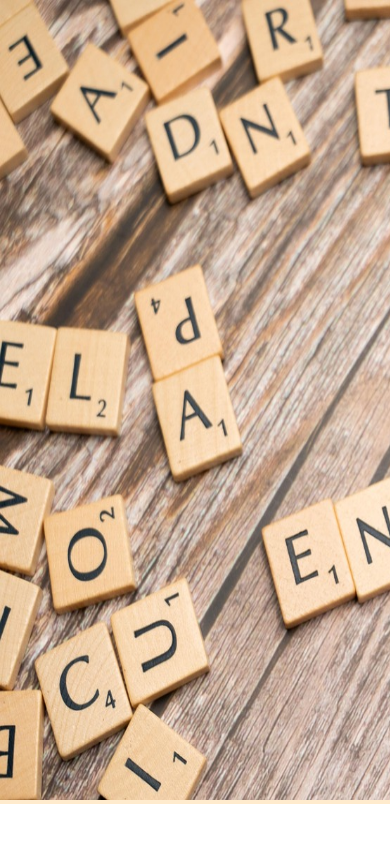
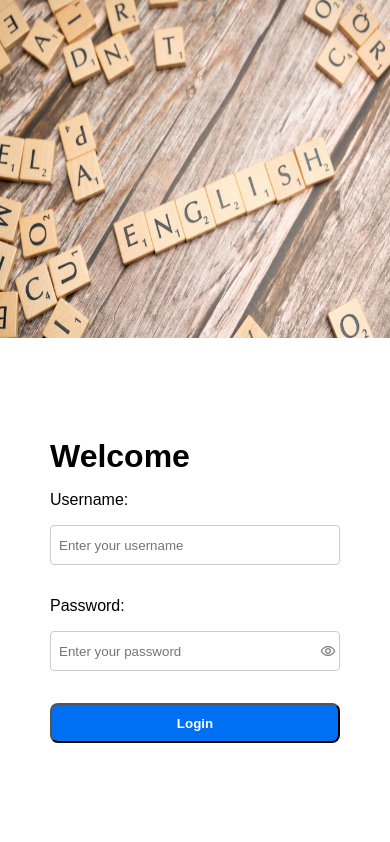
Before and after one commit to ivannissimrch/shadowing-app-spec, a Next.js app in the folder frontend/: page / in a window 390 px wide. Built offline with nearby package versions, Linux system fonts and the light colour scheme; no server answers.

Commit message:
Update login page styles

```diff
--- a/frontend/src/app/components/LoginForm.module.css
+++ b/frontend/src/app/components/LoginForm.module.css
@@ -39,7 +39,7 @@
   border: 1px solid #ccc;
   border-radius: 4px;
   height: 40px;
-  width: 50%;
+  width: 100%;
   box-sizing: border-box;
   background-color: white;
   color: black;
@@ -47,10 +47,11 @@
 
 .eye {
   position: absolute;
-  left: 47%;
+  left: 95%;
   bottom: 24px;
   cursor: pointer;
   color: gray;
+  visibility: visible;
 }
 
 .button {
@@ -60,7 +61,7 @@
   color: white;
   text-decoration: none;
   border-radius: 8px;
-  width: 50%;
+  width: 100%;
   height: 40px;
 }
 .button:hover {
@@ -85,3 +86,9 @@
   cursor: not-allowed;
   color: #666;
 }
+
+@media (max-width: 1200px) {
+  .eye {
+    left: 93%;
+  }
+}
--- a/frontend/src/app/components/LoginForm.tsx
+++ b/frontend/src/app/components/LoginForm.tsx
@@ -31,7 +31,6 @@ export default function LoginForm() {
     const result = await response.json();
     if (response.ok) {
       updateToken(result.token);
-      // router.push("/lessons");
     } else {
       alert(`Login failed: ${result.message}`);
     }
@@ -49,6 +48,7 @@ export default function LoginForm() {
         <input
           type="text"
           name="username"
+          id="username"
           placeholder="Enter your username"
           className={styles.input}
           required
@@ -62,6 +62,7 @@ export default function LoginForm() {
             onChange={(e) => setPassword(e.target.value)}
             type={passwordType}
             name="password"
+            id="password"
             placeholder="Enter your password"
             className={styles.input}
             required
--- a/frontend/src/app/page.module.css
+++ b/frontend/src/app/page.module.css
@@ -5,12 +5,40 @@
   grid-column-gap: 0px;
   grid-row-gap: 0px;
   background-color: blanchedalmond;
+  min-height: 100vh;
 }
 
 .login-image {
+  position: relative;
   grid-area: 1 / 1 / 2 / 2;
+  display: flex;
 }
 
 .login-form {
   grid-area: 1 / 2 / 2 / 3;
+  display: flex;
+  align-items: center;
+  justify-content: center;
 }
+
+@media (max-width: 1200px) {
+  .main {
+    grid-template-columns: 1fr;
+    grid-template-rows: 40vh 1fr;
+  }
+
+  .login-image {
+    grid-area: 1 / 1 / 2 / 2;
+  }
+
+  .login-form {
+    grid-area: 2 / 1 / 3 / 2;
+  }
+}
+
+@media (min-width: 1400px) {
+  .main {
+    max-width: 1800px;
+    margin: 0 auto;
+  }
+}
--- a/frontend/src/app/page.tsx
+++ b/frontend/src/app/page.tsx
@@ -5,15 +5,17 @@ import Image from "next/image";
 export default async function Login() {
   return (
     <main className={styles.main}>
-      <div className="login-image">
+      <div className={styles["login-image"]}>
         <Image
           src="/images/loginImage.jpg"
-          alt="login image"
-          width={900}
-          height={800}
+          alt="login image background"
+          fill
+          className="object-cover"
+          sizes="(max-width: 1200px) 100vw, 50vw"
+          priority
         />
       </div>
-      <div className="login-form">
+      <div className={styles["login-form"]}>
         <LoginForm />
       </div>
     </main>
```
